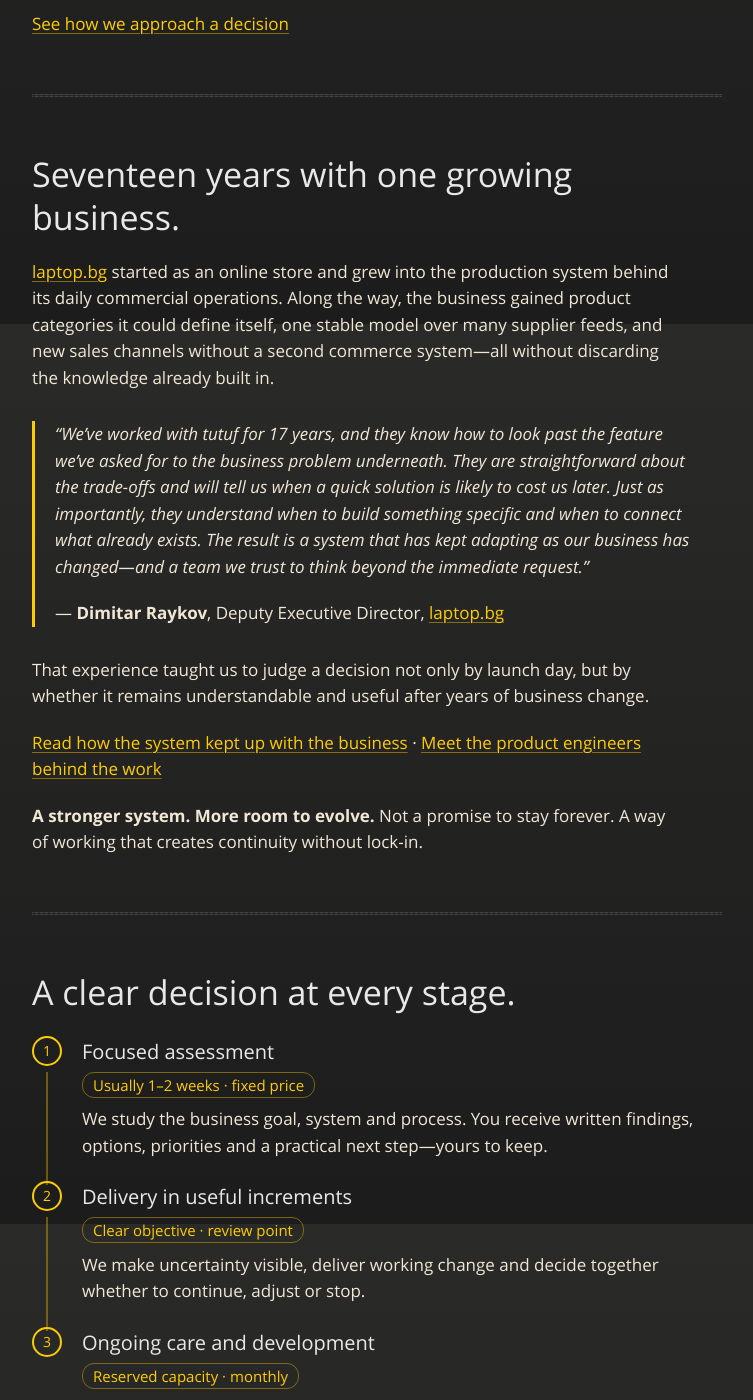
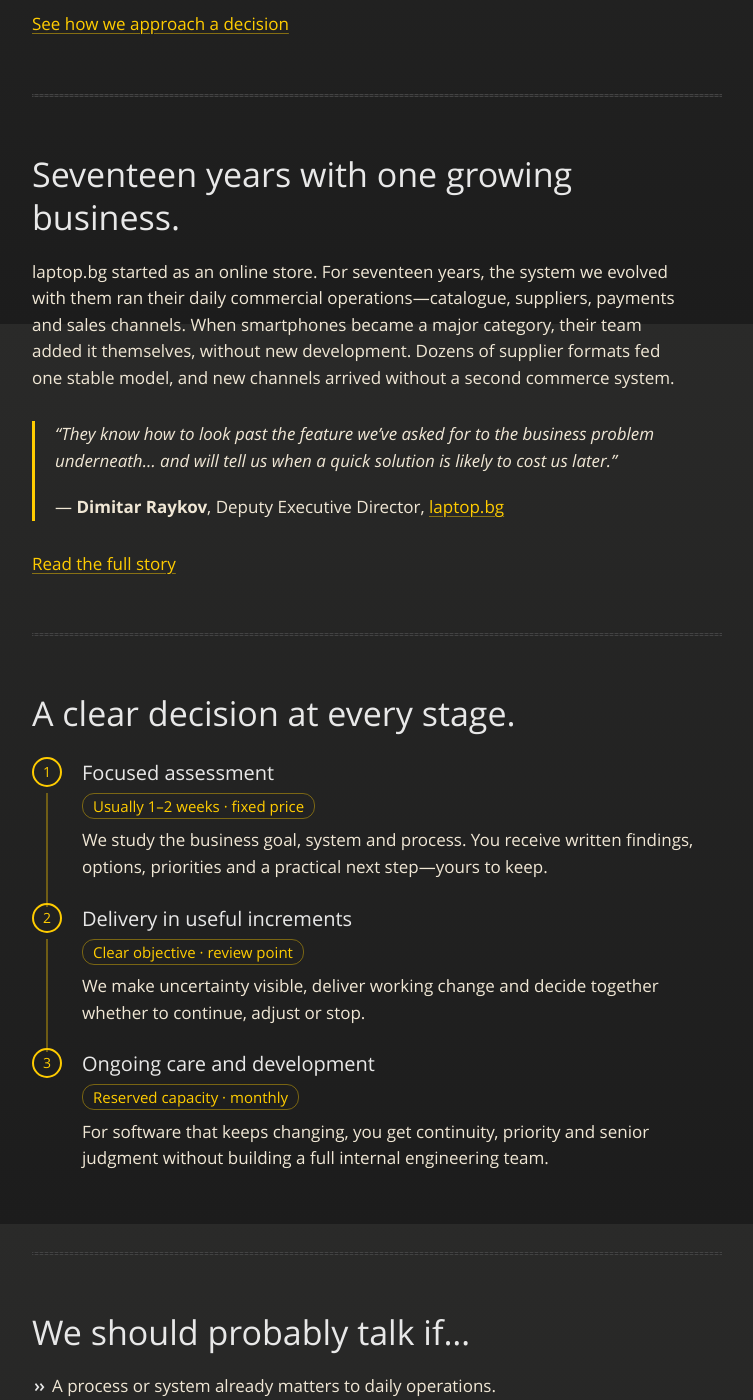
Before and after one commit to tutuf/tutuf.github.io, a Jekyll site: the page built from index.md, in a window 1280 px wide and 1400 px high, scrolled down 2376 px. Shown: the whole window, without its empty margins (143-896 px from the left). Built offline with Jekyll 4.4.1, drawn with Linux system fonts in a browser that asks for light colours.

Commit message:
Tighten the laptop.bg section on the home page
Tell the story in the past tense with one concrete example, shorten the
quote to its two key sentences, and leave a single link to the full story.

Co-Authored-By: Claude Opus 5.5 <noreply@anthropic.com>

```diff
--- a/index.md
+++ b/index.md
@@ -126,17 +126,13 @@ AI made writing code cheaper. That makes the judgment behind what to write, what
 
 # Seventeen years with one growing business.
 
-[laptop.bg](https://laptop.bg) started as an online store and grew into the production system behind its daily commercial operations. Along the way, the business gained product categories it could define itself, one stable model over many supplier feeds, and new sales channels without a second commerce system—all without discarding the knowledge already built in.
+laptop.bg started as an online store. For seventeen years, the system we evolved with them ran their daily commercial operations—catalogue, suppliers, payments and sales channels. When smartphones became a major category, their team added it themselves, without new development. Dozens of supplier formats fed one stable model, and new channels arrived without a second commerce system.
 
-> “We’ve worked with tutuf for 17 years, and they know how to look past the feature we’ve asked for to the business problem underneath. They are straightforward about the trade-offs and will tell us when a quick solution is likely to cost us later. Just as importantly, they understand when to build something specific and when to connect what already exists. The result is a system that has kept adapting as our business has changed—and a team we trust to think beyond the immediate request.”
+> “They know how to look past the feature we’ve asked for to the business problem underneath… and will tell us when a quick solution is likely to cost us later.”
 >
 > — **Dimitar Raykov**, Deputy Executive Director, [laptop.bg](https://laptop.bg)
 
-That experience taught us to judge a decision not only by launch day, but by whether it remains understandable and useful after years of business change.
-
-[Read how the system kept up with the business](/work/laptop-bg/) · [Meet the product engineers behind the work](/team/)
-
-**A stronger system. More room to evolve.** Not a promise to stay forever. A way of working that creates continuity without lock-in.
+[Read the full story](/work/laptop-bg/)
 
 ---
 
```
